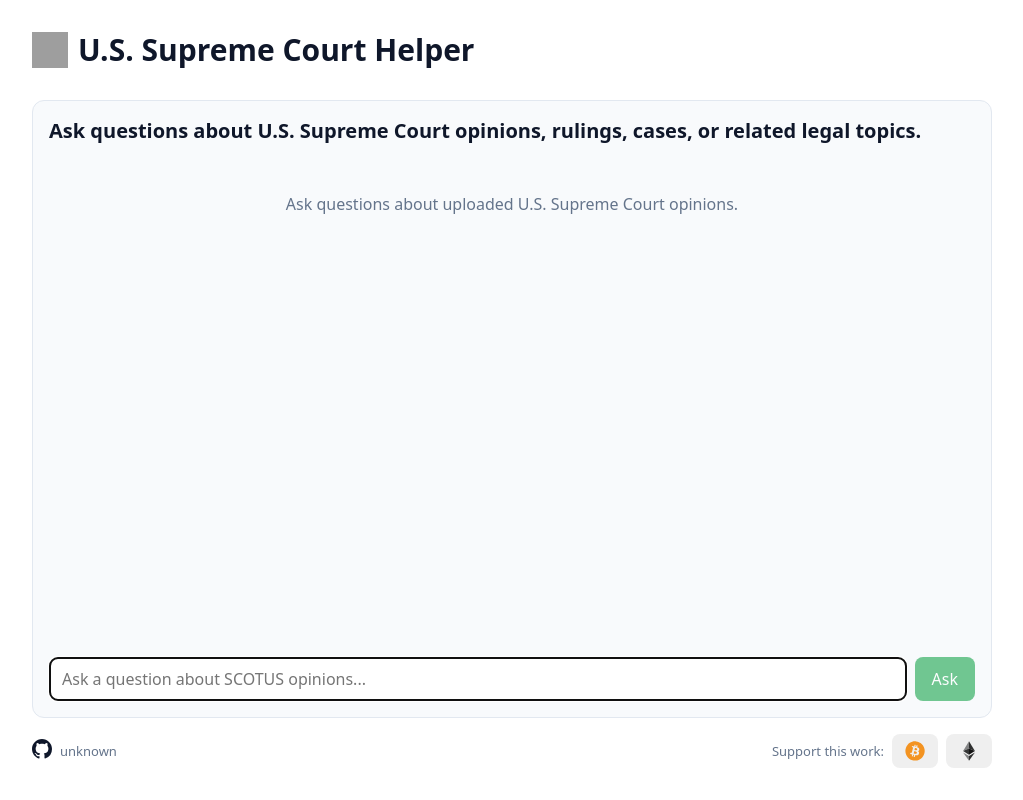
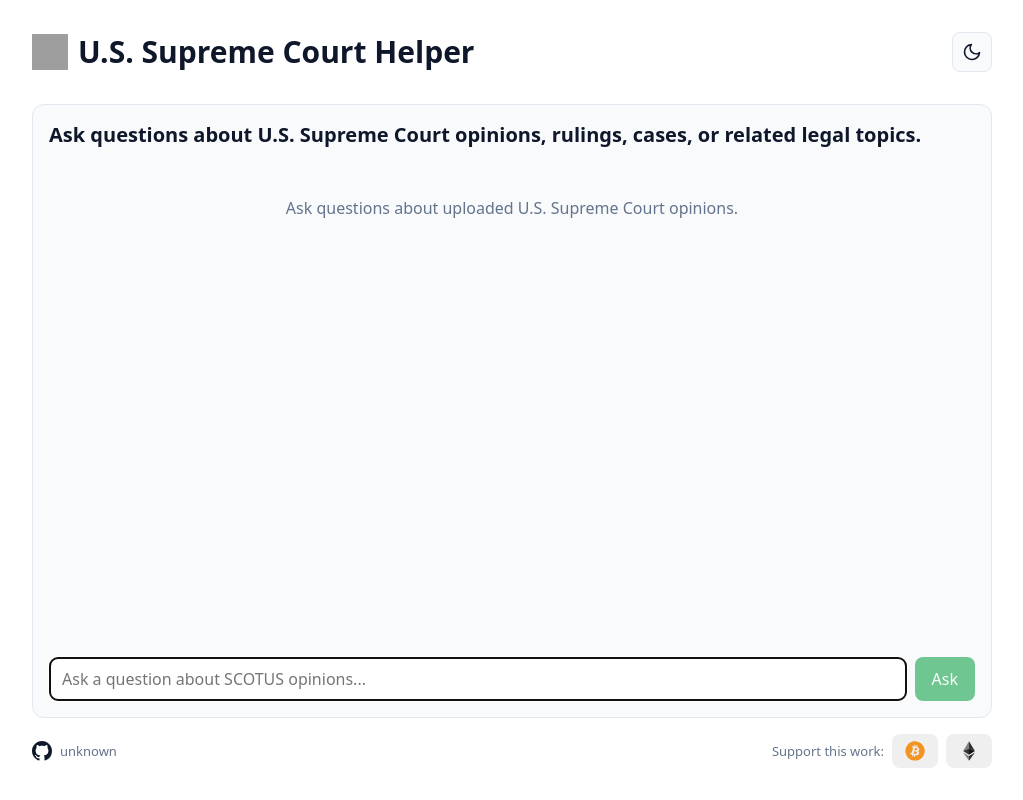
Before and after one commit to Isaac-DeFrain/scotus-helper, a Next.js app: page / in a window 1280 px wide. Shown: the whole page, without its empty margins (128-1151 px from the left). Built offline with nearby package versions, Linux system fonts and the light colour scheme; grey boxes are pictures that could not be loaded.

Commit message:
feat(ui): support dark mode

```diff
--- a/app/ChatPage.tsx
+++ b/app/ChatPage.tsx
@@ -11,6 +11,7 @@
 import { v4 as uuidv4 } from "uuid";
 
 import { ChatMarkdown } from "./ChatMarkdown";
+import { ThemeToggle } from "./ThemeToggle";
 import styles from "./page.module.css";
 import type { Source } from "@/src/libs/chat";
 import {
@@ -207,6 +208,7 @@
 
   return (
     <>
+      <div className={styles.pageHeader}>
         <h1 className={styles.title}>
           <Image
             src="/icon.png"
@@ -217,6 +219,8 @@
           />
           U.S. Supreme Court Helper
         </h1>
+        <ThemeToggle />
+      </div>
 
       <div className={styles.panel}>
         <h2 className={styles.panelTitle}>
--- /dev/null
+++ b/app/ThemeToggle.tsx
@@ -0,0 +1,81 @@
+"use client";
+
+import { useEffect, useState } from "react";
+
+import styles from "./theme.module.css";
+import {
+  applyTheme,
+  persistTheme,
+  readThemeFromDocument,
+  type Theme,
+} from "@/src/libs/theme";
+
+function SunIcon() {
+  return (
+    <svg
+      aria-hidden="true"
+      className={styles.themeIcon}
+      viewBox="0 0 24 24"
+      fill="none"
+      stroke="currentColor"
+      strokeWidth="2"
+      strokeLinecap="round"
+      strokeLinejoin="round"
+    >
+      <circle cx="12" cy="12" r="4" />
+      <path d="M12 2v2M12 20v2M4.93 4.93l1.41 1.41M17.66 17.66l1.41 1.41M2 12h2M20 12h2M4.93 19.07l1.41-1.41M17.66 6.34l1.41-1.41" />
+    </svg>
+  );
+}
+
+function MoonIcon() {
+  return (
+    <svg
+      aria-hidden="true"
+      className={styles.themeIcon}
+      viewBox="0 0 24 24"
+      fill="none"
+      stroke="currentColor"
+      strokeWidth="2"
+      strokeLinecap="round"
+      strokeLinejoin="round"
+    >
+      <path d="M21 12.79A9 9 0 1 1 11.21 3 7 7 0 0 0 21 12.79z" />
+    </svg>
+  );
+}
+
+export function ThemeToggle() {
+  const [theme, setTheme] = useState<Theme | null>(null);
+
+  useEffect(() => {
+    setTheme(readThemeFromDocument());
+  }, []);
+
+  const toggleTheme = () => {
+    const next: Theme = theme === "dark" ? "light" : "dark";
+    setTheme(next);
+    applyTheme(next);
+    persistTheme(next);
+  };
+
+  const isDark = theme === "dark";
+
+  return (
+    <button
+      type="button"
+      className={styles.themeToggle}
+      onClick={toggleTheme}
+      aria-label={isDark ? "Switch to light mode" : "Switch to dark mode"}
+      title={isDark ? "Light mode" : "Dark mode"}
+    >
+      {theme === null ? (
+        <span className={styles.themeIconPlaceholder} aria-hidden="true" />
+      ) : isDark ? (
+        <SunIcon />
+      ) : (
+        <MoonIcon />
+      )}
+    </button>
+  );
+}
--- a/app/globals.css
+++ b/app/globals.css
@@ -12,6 +12,32 @@
 	--error-bg: #fef2f2;
 	--error-border: #fecaca;
 	--error-text: #991b1b;
+	--input-bg: #ffffff;
+	--code-bg: rgba(15, 23, 42, 0.06);
+	--table-header-bg: rgba(15, 23, 42, 0.04);
+	--popover-shadow: rgba(15, 23, 42, 0.08);
+	--button-text: #ffffff;
+}
+
+[data-theme="dark"] {
+	color-scheme: dark;
+	--bg: #0f172a;
+	--text: #f1f5f9;
+	--muted: #94a3b8;
+	--border: #334155;
+	--panel: #1e293b;
+	--blue: #60a5fa;
+	--green: #4ade80;
+	--user: #1e3a5f;
+	--assistant: #273549;
+	--error-bg: #450a0a;
+	--error-border: #991b1b;
+	--error-text: #fecaca;
+	--input-bg: #0f172a;
+	--code-bg: rgba(255, 255, 255, 0.08);
+	--table-header-bg: rgba(255, 255, 255, 0.06);
+	--popover-shadow: rgba(0, 0, 0, 0.35);
+	--button-text: #ffffff;
 }
 
 html,
@@ -34,6 +60,9 @@
 		"Noto Sans",
 		"Liberation Sans",
 		sans-serif;
+	transition:
+		background-color 0.15s ease,
+		color 0.15s ease;
 }
 
 button,
--- a/app/layout.tsx
+++ b/app/layout.tsx
@@ -2,6 +2,7 @@
 import type { ReactNode } from "react";
 
 import "./globals.css";
+import { themeInitScript } from "@/src/libs/theme";
 
 export const metadata: Metadata = {
   title: "U.S. Supreme Court Helper",
@@ -11,7 +12,10 @@
 
 export default function RootLayout({ children }: { children: ReactNode }) {
   return (
-    <html lang="en">
+    <html lang="en" suppressHydrationWarning>
+      <head>
+        <script dangerouslySetInnerHTML={{ __html: themeInitScript() }} />
+      </head>
       <body>{children}</body>
     </html>
   );
--- a/app/page.module.css
+++ b/app/page.module.css
@@ -8,11 +8,19 @@
 	flex-direction: column;
 }
 
+.pageHeader {
+	display: flex;
+	align-items: center;
+	justify-content: space-between;
+	gap: 1rem;
+	margin-bottom: 2rem;
+}
+
 .title {
 	font-size: 1.875rem;
 	line-height: 2.25rem;
 	font-weight: 700;
-	margin: 0 0 2rem;
+	margin: 0;
 	display: flex;
 	align-items: center;
 	gap: 0.625rem;
@@ -129,7 +137,7 @@
 	background: var(--panel);
 	border: 1px solid var(--border);
 	border-radius: 0.375rem;
-	box-shadow: 0 2px 8px rgba(15, 23, 42, 0.08);
+	box-shadow: 0 2px 8px var(--popover-shadow);
 	cursor: default;
 	white-space: normal;
 }
@@ -247,7 +255,7 @@
 .markdownBody code {
 	font-family: ui-monospace, SFMono-Regular, Menlo, Monaco, Consolas, monospace;
 	font-size: 0.875em;
-	background: rgba(15, 23, 42, 0.06);
+	background: var(--code-bg);
 	padding: 0.125rem 0.375rem;
 	border-radius: 0.25rem;
 }
@@ -256,7 +264,7 @@
 	margin: 0 0 0.75rem;
 	padding: 0.75rem;
 	border-radius: 0.5rem;
-	background: rgba(15, 23, 42, 0.06);
+	background: var(--code-bg);
 	overflow-x: auto;
 }
 
@@ -295,7 +303,7 @@
 }
 
 .markdownBody th {
-	background: rgba(15, 23, 42, 0.04);
+	background: var(--table-header-bg);
 	font-weight: 600;
 }
 
@@ -333,14 +341,15 @@
 	padding: 0.625rem 0.75rem;
 	border-radius: 0.5rem;
 	border: 1px solid var(--border);
-	background: #fff;
+	background: var(--input-bg);
+	color: var(--text);
 }
 
 .button {
 	padding: 0.625rem 1rem;
 	border-radius: 0.5rem;
 	border: 1px solid transparent;
-	color: #fff;
+	color: var(--button-text);
 	cursor: pointer;
 }
 
@@ -402,3 +411,18 @@
 	justify-content: center;
 	text-decoration: none;
 }
+
+.githubLink {
+	display: inline-flex;
+	align-items: center;
+	justify-content: center;
+	text-decoration: none;
+}
+
+.githubLink img {
+	display: block;
+}
+
+[data-theme="dark"] .githubLink img {
+	filter: invert(1);
+}
--- /dev/null
+++ b/app/theme.module.css
@@ -0,0 +1,39 @@
+.themeToggle {
+	display: inline-flex;
+	flex-shrink: 0;
+	align-items: center;
+	justify-content: center;
+	width: 2.5rem;
+	height: 2.5rem;
+	padding: 0;
+	border: 1px solid var(--border);
+	border-radius: 0.5rem;
+	background: var(--panel);
+	color: var(--text);
+	cursor: pointer;
+	transition:
+		background-color 0.15s ease,
+		border-color 0.15s ease,
+		color 0.15s ease;
+}
+
+.themeToggle:hover {
+	border-color: var(--green);
+	color: var(--green);
+}
+
+.themeToggle:focus-visible {
+	outline: 2px solid var(--blue);
+	outline-offset: 2px;
+}
+
+.themeIcon {
+	width: 1.25rem;
+	height: 1.25rem;
+}
+
+.themeIconPlaceholder {
+	display: block;
+	width: 1.25rem;
+	height: 1.25rem;
+}
--- /dev/null
+++ b/src/libs/theme.ts
@@ -0,0 +1,19 @@
+export type Theme = "light" | "dark";
+
+export const THEME_STORAGE_KEY = "theme";
+
+export function themeInitScript(): string {
+  return `(function(){try{var k=${JSON.stringify(THEME_STORAGE_KEY)};var t=localStorage.getItem(k);if(t==="dark"||t==="light"){document.documentElement.dataset.theme=t;return}if(window.matchMedia("(prefers-color-scheme: dark)").matches){document.documentElement.dataset.theme="dark"}}catch(e){}})();`;
+}
+
+export function readThemeFromDocument(): Theme {
+  return document.documentElement.dataset.theme === "dark" ? "dark" : "light";
+}
+
+export function applyTheme(theme: Theme): void {
+  document.documentElement.dataset.theme = theme;
+}
+
+export function persistTheme(theme: Theme): void {
+  localStorage.setItem(THEME_STORAGE_KEY, theme);
+}
```
Lines whose indentation alone changed are shown as unchanged.
